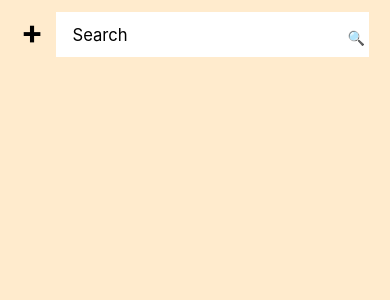
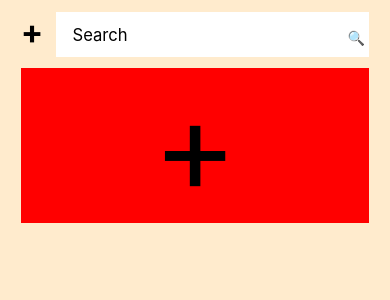
Before and after one commit to lulu70/better-shopping-list, a React Native app: screen / in a window 390 px wide. Shown: the top 300 px of the page. Built offline with nearby package versions, Linux system fonts and the light colour scheme.

Commit message:
added addButton to the list

```diff
--- a/src/components/List.tsx
+++ b/src/components/List.tsx
@@ -22,8 +22,9 @@ const List = () => {
         if (item.id === 'addButton')
           return (
             <AppButton
-              text=""
+              text="+"
               style={styles.addButton}
+              textStyle={styles.addButtonText}
               onPress={openAddModal}
             />
           );
@@ -43,5 +44,12 @@ const styles = StyleSheet.create({
   },
   addButton: {
     height: '100%',
+    backgroundColor: 'red',
+    minHeight: verticalScale(theme.spacing.spacing_40),
+    justifyContent: 'center',
+  },
+  addButtonText: {
+    fontSize: theme.fontSize.fontSize_128,
+    alignSelf: 'center',
   },
 });
--- a/src/constants/theme.ts
+++ b/src/constants/theme.ts
@@ -17,6 +17,7 @@ interface Theme {
     fontSize_24: number;
     fontSize_28: number;
     fontSize_32: number;
+    fontSize_128: number;
   };
   spacing: {
     spacing_1: number;
@@ -81,6 +82,7 @@ const theme: Theme = {
     fontSize_24: 24,
     fontSize_28: 28,
     fontSize_32: 32,
+    fontSize_128: 128,
   },
   spacing: {
     spacing_1: 1,
```
